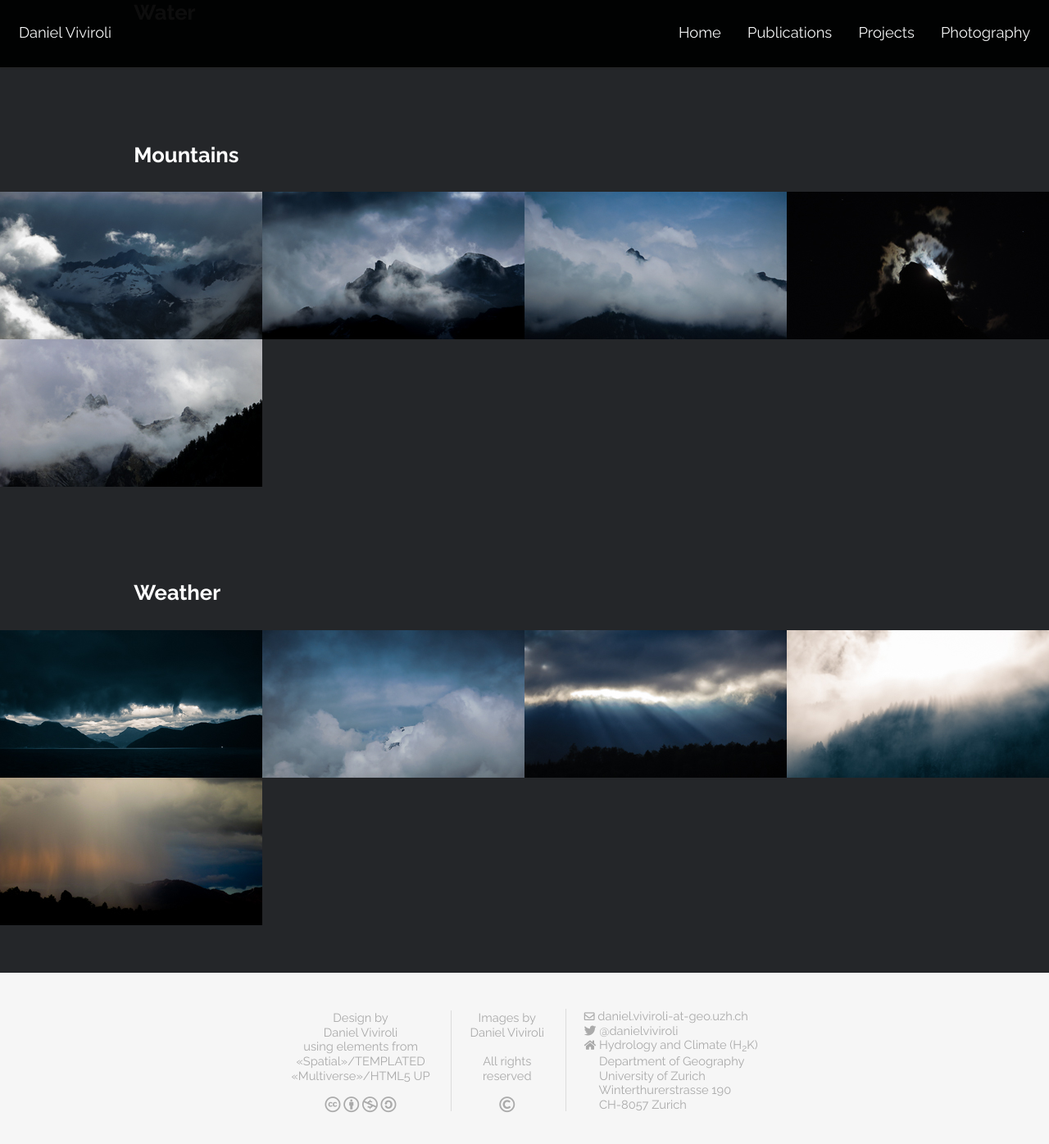
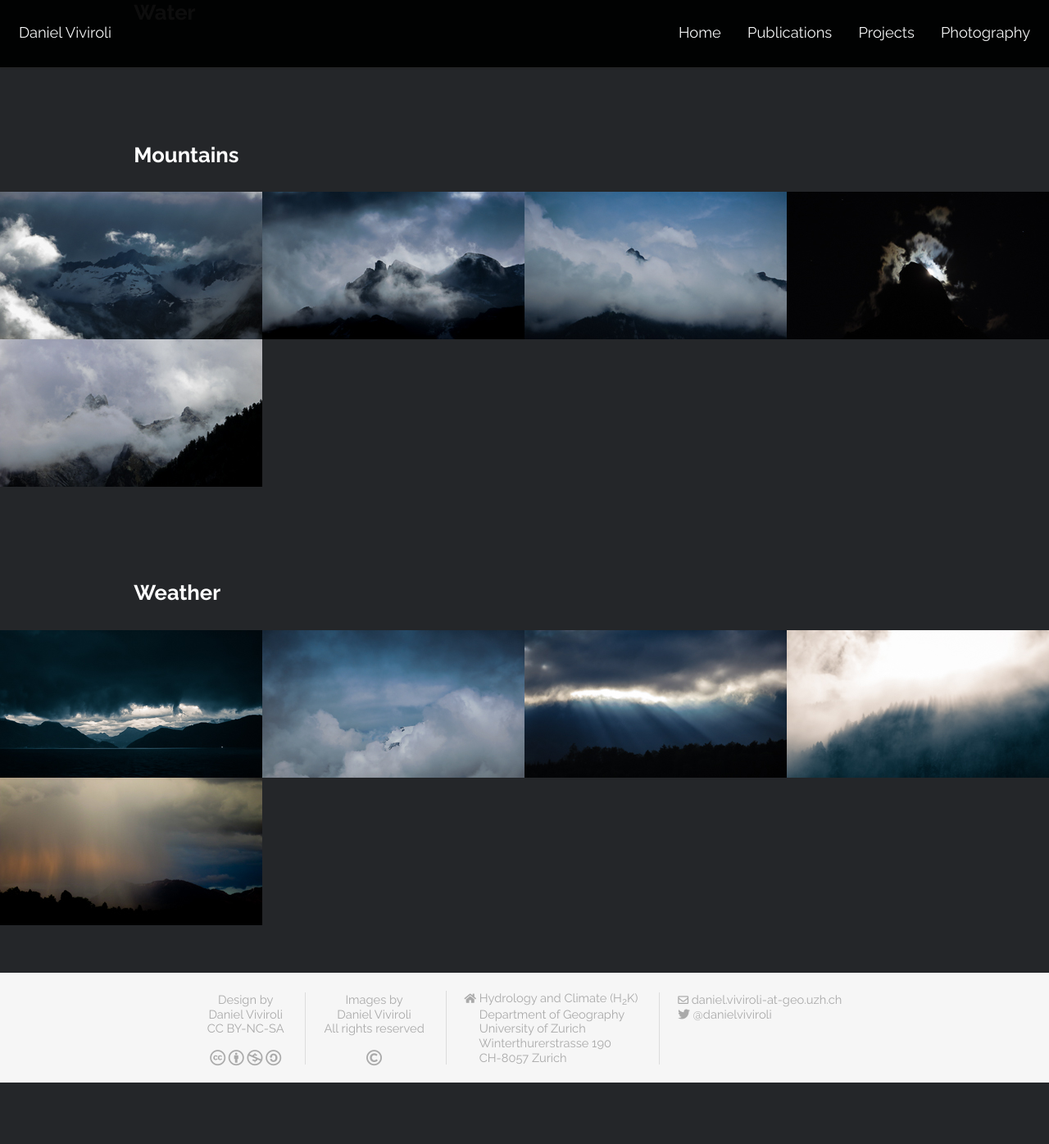
Before and after one commit to katarenamatos/katarenamatos.github.io, a Jekyll site: the page built from photography.html, in a window 1280 px wide and 1400 px high, scrolled down 189 px. Shown: the top 1396 px of the window at 82% size. Built offline with Jekyll 4.4.1, drawn with Linux system fonts in a browser that asks for light colours; after the commit the page ends 1510 px from its top, so only the background shows below that.

Commit message:
minor updates

```diff
--- a/_includes/footer.html
+++ b/_includes/footer.html
@@ -7,9 +7,8 @@
 			<li>
 				Design by<br>
 				Daniel Viviroli<br>
-				using elements from<br>
-				«Spatial»/<a href="https://templated.co">TEMPLATED</a><br>
-				«Multiverse»/<a href="https://html5up.net/">HTML5 UP</a><br><br>
+				CC BY-NC-SA<br>
+				<br>
 				<a target="_blank" rel="noopener noreferrer"href="https://creativecommons.org/licenses/by-nc-sa/4.0/legalcode">
 					<i class="fab fa-creative-commons fa-lg"></i>
 					<i class="fab fa-creative-commons-by fa-lg"></i>
@@ -19,14 +18,12 @@
 			</li>
 			<li>
 				Images by<br>
-				Daniel Viviroli<br><br>
-				All rights<br>
-				reserved<br><br>
+				Daniel Viviroli<br>
+				All rights reserved<br>
+				<br>
 				<i class="far fa-copyright fa-lg"></i>
 			</li>
 			<li style="text-align:left">
-					<a target="_blank" rel="noopener noreferrer"href="mailto:daniel.viviroli@geo.uzh.ch"><i class="far fa-envelope fa-sm"></i> daniel.viviroli-at-geo.uzh.ch</a><br>
-					<a target="_blank" rel="noopener noreferrer" href="https://twitter.com/danielviviroli"><i class="fab fa-twitter fa-am"></i> @danielviviroli</a><br>
 					<i class="fas fa-home fa-sm"></i>
 					<a target="_blank" rel="noopener noreferrer" href="http://www.geo.uzh.ch/en/units/h2k">Hydrology and Climate (H<sub>2</sub>K)</a><br>
 					<i class="fas fa-home fa-sm" style="opacity:0.0"></i>
@@ -38,6 +35,13 @@
 					<i class="fas fa-home fa-sm" style="opacity:0.0"></i>
 					CH-8057 Zurich<br>
 			</li>
+			<li style="text-align:left">
+					<a target="_blank" rel="noopener noreferrer"href="mailto:daniel.viviroli@geo.uzh.ch"><i class="far fa-envelope fa-sm"></i> daniel.viviroli-at-geo.uzh.ch</a><br>
+					<a target="_blank" rel="noopener noreferrer" href="https://twitter.com/danielviviroli"><i class="fab fa-twitter fa-am"></i> @danielviviroli</a><br>
+					<br>
+					<br>
+					<br>
+			</li>
 		</ul>
 	</div>
 </footer>
--- a/_layouts/default.html
+++ b/_layouts/default.html
@@ -1,6 +1,7 @@
 <!DOCTYPE HTML>
 <!--
 	Daniel Viviroli, https://github.com/dviviroli
+	Page uses elements from	«Spatial» by TEMPLATED (https://templated.co>)
 -->
 
 <html>
--- a/_layouts/landingpage.html
+++ b/_layouts/landingpage.html
@@ -1,6 +1,7 @@
 <!DOCTYPE HTML>
 <!--
 	Daniel Viviroli, https://github.com/dviviroli
+	Page uses elements from	«Spatial» by TEMPLATED (https://templated.co>)
 -->
 
 <html>
--- a/_layouts/photography.html
+++ b/_layouts/photography.html
@@ -1,6 +1,7 @@
 <!DOCTYPE HTML>
 <!--
 	Daniel Viviroli, https://github.com/dviviroli
+	Page uses elements from «Multiverse» by HTML5 UP ("https://html5up.net/")
 -->
 
 <html>
--- a/assets/css/main.css
+++ b/assets/css/main.css
@@ -3280,7 +3280,7 @@
 /* Footer */
 
 	#footer {
-		padding: 1em 0 1em 0; /* adjust to "padding: 2.5em 0 1em 0;" if icons are used */
+		padding: 0.5em 0 0.5em 0; /* adjust to "padding: 2.5em 0 1em 0;" if icons are used */
 		background: #f6f6f6;
 		color: #aaa;
 		text-align: center;
@@ -3312,7 +3312,7 @@
 				}
 
 		#footer .copyright {
-			margin: 2em 0;
+			margin: 1em 0;
 			padding: 0;
 			text-align: center;
 		}
```
